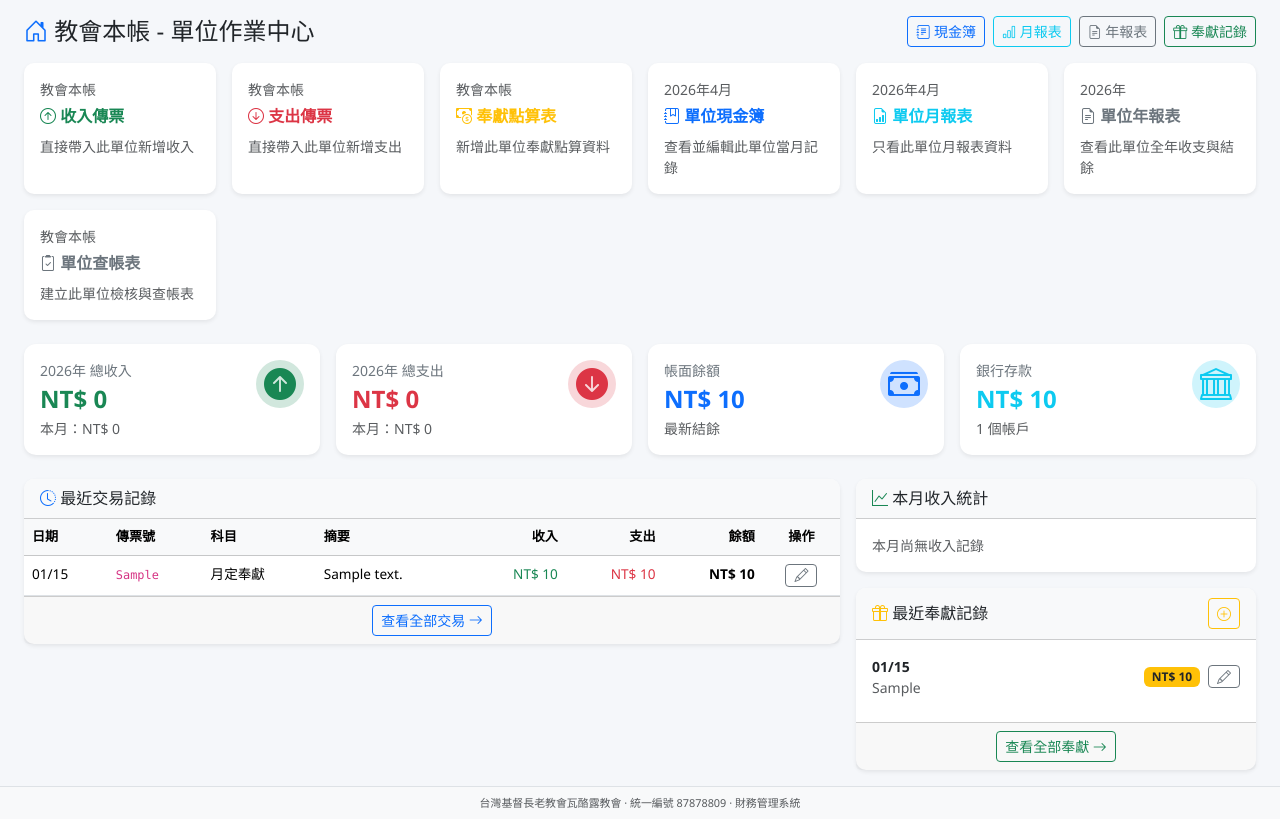
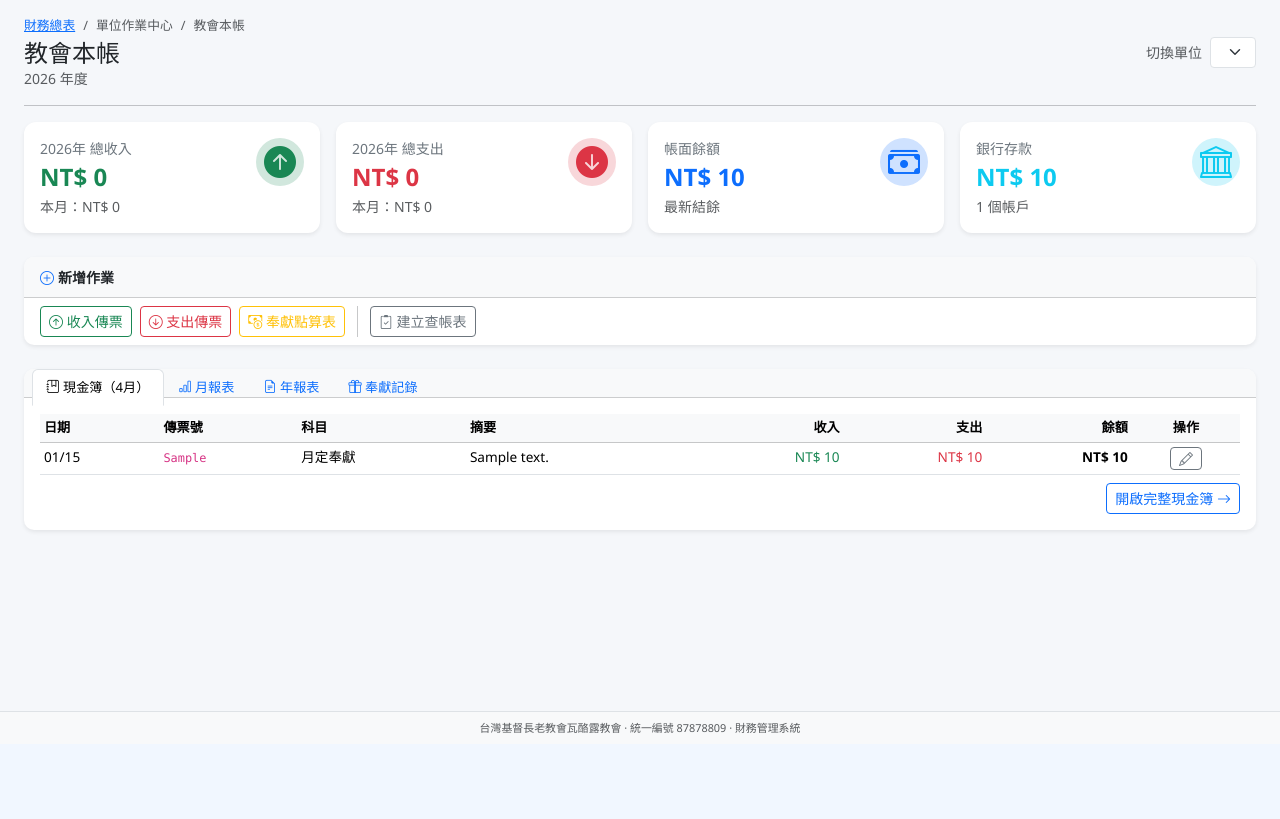
Before and after one commit to malevele/valjuluchurch, a Flask app: page /unit/1 in a window 1280 px wide. Shown: the part 56-875 px from the top of the page. After the commit the page ends 789 px from the top, so only its background shows below. Run offline with Flask 3, Linux system fonts and the light colour scheme; tables that the repository leaves empty hold one stand-in row (values such as "Sample post"); lists and menus that the app fills with data are empty.

Commit message:
refactor: update unit_dashboard layout with breadcrumb, unit switcher, and tab-based interface

```diff
--- a/templates/unit_dashboard.html
+++ b/templates/unit_dashboard.html
@@ -2,94 +2,36 @@
 {% block title %}{{ unit.name }} - 單位作業中心{% endblock %}
 {% block content %}
 
-<div class="d-flex justify-content-between align-items-center mb-3 no-print">
-  <h4 class="mb-0">
-    <i class="bi bi-house-door text-primary"></i>
-    {{ unit.name }} - 單位作業中心
-  </h4>
-  <div class="d-flex gap-2">
-    <a href="{{ url_for('cashbook', unit_id=unit.id, year=year, month=month) }}" class="btn btn-outline-primary btn-sm">
-      <i class="bi bi-journal-text"></i> 現金簿
-    </a>
-    <a href="{{ url_for('reports', unit_id=unit.id, year=year, month=month) }}" class="btn btn-outline-info btn-sm">
-      <i class="bi bi-bar-chart"></i> 月報表
-    </a>
-    <a href="{{ url_for('unit_annual_report', unit_id=unit.id, year=year) }}" class="btn btn-outline-secondary btn-sm">
-      <i class="bi bi-file-earmark-text"></i> 年報表
-    </a>
-    <a href="{{ url_for('offering_list', unit_id=unit.id, year=year) }}" class="btn btn-outline-success btn-sm">
-      <i class="bi bi-gift"></i> 奉獻記錄
-    </a>
+{# ── 頁首：標題 + 麵包屑 ── #}
+<div class="d-flex justify-content-between align-items-center mb-1 no-print">
+  <div>
+    <nav aria-label="breadcrumb">
+      <ol class="breadcrumb mb-1" style="font-size:.8rem;">
+        <li class="breadcrumb-item"><a href="{{ url_for('dashboard') }}">財務總表</a></li>
+        <li class="breadcrumb-item active">單位作業中心</li>
+        <li class="breadcrumb-item active">{{ unit.name }}</li>
+      </ol>
+    </nav>
+    <h4 class="mb-0">{{ unit.name }}</h4>
+    <div class="text-muted small">{{ year }} 年度</div>
+  </div>
+  {# 單位快速切換 #}
+  <div class="no-print">
+    <form method="get" id="unit-switch-form" class="d-flex align-items-center gap-2">
+      <label class="text-muted small mb-0">切換單位</label>
+      <select name="unit_id" class="form-select form-select-sm" style="width:auto;"
+              onchange="window.location='/unit/'+this.value">
+        {% for u in all_units %}
+        <option value="{{ u.id }}" {% if u.id == unit.id %}selected{% endif %}>{{ u.name }}</option>
+        {% endfor %}
+      </select>
+    </form>
   </div>
 </div>
 
-<div class="row g-3 mb-4 no-print">
-  <div class="col-sm-6 col-xl-2">
-    <a href="{{ url_for('voucher_income', unit_id=unit.id) }}" class="card border-0 shadow-sm quick-link text-decoration-none h-100">
-      <div class="card-body">
-        <div class="small text-muted mb-1">{{ unit.name }}</div>
-        <div class="fw-semibold text-success mb-2"><i class="bi bi-arrow-up-circle"></i> 收入傳票</div>
-        <div class="text-muted small">直接帶入此單位新增收入</div>
-      </div>
-    </a>
-  </div>
-  <div class="col-sm-6 col-xl-2">
-    <a href="{{ url_for('voucher_expense', unit_id=unit.id) }}" class="card border-0 shadow-sm quick-link text-decoration-none h-100">
-      <div class="card-body">
-        <div class="small text-muted mb-1">{{ unit.name }}</div>
-        <div class="fw-semibold text-danger mb-2"><i class="bi bi-arrow-down-circle"></i> 支出傳票</div>
-        <div class="text-muted small">直接帶入此單位新增支出</div>
-      </div>
-    </a>
-  </div>
-  <div class="col-sm-6 col-xl-2">
-    <a href="{{ url_for('offering_new', unit=unit.id) }}" class="card border-0 shadow-sm quick-link text-decoration-none h-100">
-      <div class="card-body">
-        <div class="small text-muted mb-1">{{ unit.name }}</div>
-        <div class="fw-semibold text-warning mb-2"><i class="bi bi-cash-coin"></i> 奉獻點算表</div>
-        <div class="text-muted small">新增此單位奉獻點算資料</div>
-      </div>
-    </a>
-  </div>
-  <div class="col-sm-6 col-xl-2">
-    <a href="{{ url_for('cashbook', unit_id=unit.id, year=year, month=month) }}" class="card border-0 shadow-sm quick-link text-decoration-none h-100">
-      <div class="card-body">
-        <div class="small text-muted mb-1">{{ year }}年{{ month }}月</div>
-        <div class="fw-semibold text-primary mb-2"><i class="bi bi-journal-bookmark"></i> 單位現金簿</div>
-        <div class="text-muted small">查看並編輯此單位當月記錄</div>
-      </div>
-    </a>
-  </div>
-  <div class="col-sm-6 col-xl-2">
-    <a href="{{ url_for('reports', unit_id=unit.id, year=year, month=month) }}" class="card border-0 shadow-sm quick-link text-decoration-none h-100">
-      <div class="card-body">
-        <div class="small text-muted mb-1">{{ year }}年{{ month }}月</div>
-        <div class="fw-semibold text-info mb-2"><i class="bi bi-file-earmark-bar-graph"></i> 單位月報表</div>
-        <div class="text-muted small">只看此單位月報表資料</div>
-      </div>
-    </a>
-  </div>
-  <div class="col-sm-6 col-xl-2">
-    <a href="{{ url_for('unit_annual_report', unit_id=unit.id, year=year) }}" class="card border-0 shadow-sm quick-link text-decoration-none h-100">
-      <div class="card-body">
-        <div class="small text-muted mb-1">{{ year }}年</div>
-        <div class="fw-semibold text-secondary mb-2"><i class="bi bi-file-earmark-text"></i> 單位年報表</div>
-        <div class="text-muted small">查看此單位全年收支與結餘</div>
-      </div>
-    </a>
-  </div>
-  <div class="col-sm-6 col-xl-2">
-    <a href="{{ url_for('accounting_check_new', unit_id=unit.id, year=year) }}" class="card border-0 shadow-sm quick-link text-decoration-none h-100">
-      <div class="card-body">
-        <div class="small text-muted mb-1">{{ unit.name }}</div>
-        <div class="fw-semibold text-secondary mb-2"><i class="bi bi-clipboard2-check"></i> 單位查帳表</div>
-        <div class="text-muted small">建立此單位檢核與查帳表</div>
-      </div>
-    </a>
-  </div>
-</div>
+<hr class="my-3 no-print">
 
-<!-- 統計卡片 -->
+{# ── 統計卡片（保留原樣，功能完整） ── #}
 <div class="row g-3 mb-4">
   <div class="col-sm-6 col-xl-3">
     <div class="card border-0 shadow-sm stat-card income">
@@ -157,38 +99,79 @@
   </div>
 </div>
 
-<div class="row g-3">
-  <!-- 最近交易 -->
-  <div class="col-lg-8">
-    <div class="card border-0 shadow-sm">
-      <div class="card-header bg-light">
-        <h6 class="mb-0">
-          <i class="bi bi-clock-history text-primary"></i>
-          最近交易記錄
-        </h6>
+{# ── 新增作業（原本的大卡片，改為緊湊按鈕列） ── #}
+<div class="card border-0 shadow-sm mb-4 no-print">
+  <div class="card-header bg-light py-2">
+    <span class="fw-semibold small"><i class="bi bi-plus-circle text-primary me-1"></i>新增作業</span>
   </div>
-      <div class="card-body p-0">
+  <div class="card-body py-2">
+    <div class="d-flex flex-wrap gap-2">
+      <a href="{{ url_for('voucher_income', unit_id=unit.id) }}"
+         class="btn btn-outline-success btn-sm">
+        <i class="bi bi-arrow-up-circle"></i> 收入傳票
+      </a>
+      <a href="{{ url_for('voucher_expense', unit_id=unit.id) }}"
+         class="btn btn-outline-danger btn-sm">
+        <i class="bi bi-arrow-down-circle"></i> 支出傳票
+      </a>
+      <a href="{{ url_for('offering_new', unit=unit.id) }}"
+         class="btn btn-outline-warning btn-sm">
+        <i class="bi bi-cash-coin"></i> 奉獻點算表
+      </a>
+      <div class="vr mx-1"></div>
+      <a href="{{ url_for('accounting_check_new', unit_id=unit.id, year=year) }}"
+         class="btn btn-outline-secondary btn-sm">
+        <i class="bi bi-clipboard2-check"></i> 建立查帳表
+      </a>
+    </div>
+  </div>
+</div>
+
+{# ── 查看記錄：Tab 分頁 ── #}
+<div class="card border-0 shadow-sm mb-4 no-print">
+  <div class="card-header bg-light p-0">
+    <ul class="nav nav-tabs card-header-tabs px-3" id="recordTabs" role="tablist">
+      <li class="nav-item">
+        <button class="nav-link active small" data-bs-toggle="tab" data-bs-target="#tab-cashbook" type="button">
+          <i class="bi bi-journal-bookmark"></i> 現金簿（{{ month }}月）
+        </button>
+      </li>
+      <li class="nav-item">
+        <button class="nav-link small" data-bs-toggle="tab" data-bs-target="#tab-monthly" type="button">
+          <i class="bi bi-bar-chart"></i> 月報表
+        </button>
+      </li>
+      <li class="nav-item">
+        <button class="nav-link small" data-bs-toggle="tab" data-bs-target="#tab-annual" type="button">
+          <i class="bi bi-file-earmark-text"></i> 年報表
+        </button>
+      </li>
+      <li class="nav-item">
+        <button class="nav-link small" data-bs-toggle="tab" data-bs-target="#tab-offering" type="button">
+          <i class="bi bi-gift"></i> 奉獻記錄
+        </button>
+      </li>
+    </ul>
+  </div>
+
+  <div class="tab-content p-3">
+
+    {# 現金簿 Tab #}
+    <div class="tab-pane fade show active" id="tab-cashbook">
       <div class="table-responsive">
-          <table class="table table-hover mb-0">
+        <table class="table table-hover table-sm mb-0">
           <thead class="table-light">
             <tr>
-                <th>日期</th>
-                <th>傳票號</th>
-                <th>科目</th>
-                <th>摘要</th>
-                <th class="text-end">收入</th>
-                <th class="text-end">支出</th>
-                <th class="text-end">餘額</th>
-                <th class="text-center no-print">操作</th>
+              <th>日期</th><th>傳票號</th><th>科目</th><th>摘要</th>
+              <th class="text-end">收入</th><th class="text-end">支出</th>
+              <th class="text-end">餘額</th><th class="text-center">操作</th>
             </tr>
           </thead>
           <tbody>
             {% for tx in recent_txs %}
             <tr>
               <td>{{ tx.date.strftime('%m/%d') }}</td>
-                <td>
-                  <code class="small">{{ tx.voucher_no or '-' }}</code>
-                </td>
+              <td><code class="small">{{ tx.voucher_no or '-' }}</code></td>
               <td>{{ tx.account.name if tx.account else '-' }}</td>
               <td>{{ tx.description or '-' }}</td>
               <td class="text-end text-success">
@@ -198,128 +181,148 @@
                 {% if tx.amount_out > 0 %}NT$ {{ '{:,.0f}'.format(tx.amount_out) }}{% endif %}
               </td>
               <td class="text-end fw-bold">NT$ {{ '{:,.0f}'.format(tx.balance) }}</td>
-                <td class="text-center no-print">
-                  <a href="{{ url_for('cashbook_edit', tx_id=tx.id) }}" class="btn btn-outline-secondary btn-sm py-0 px-2">
+              <td class="text-center">
+                <a href="{{ url_for('cashbook_edit', tx_id=tx.id) }}"
+                   class="btn btn-outline-secondary btn-sm py-0 px-2">
                   <i class="bi bi-pencil"></i>
                 </a>
               </td>
             </tr>
+            {% else %}
+            <tr><td colspan="8" class="text-center text-muted py-4">
+              <i class="bi bi-inbox fs-4 d-block mb-1"></i>尚無交易記錄
+            </td></tr>
             {% endfor %}
           </tbody>
         </table>
       </div>
-        {% if not recent_txs %}
-        <div class="text-center py-4 text-muted">
-          <i class="bi bi-inbox fs-1"></i>
-          <p class="mt-2">尚無交易記錄</p>
+      <div class="text-end mt-2">
+        <a href="{{ url_for('cashbook', unit_id=unit.id, year=year, month=month) }}"
+           class="btn btn-outline-primary btn-sm">
+          開啟完整現金簿 <i class="bi bi-arrow-right"></i>
+        </a>
+      </div>
+    </div>
+
+    {# 月報表 Tab #}
+    <div class="tab-pane fade" id="tab-monthly">
+      <div class="d-flex align-items-center gap-3 mb-3">
+        <span class="text-muted small">{{ year }}年{{ month }}月 月報表</span>
+        <a href="{{ url_for('reports', unit_id=unit.id, year=year, month=month) }}"
+           class="btn btn-outline-info btn-sm">
+          開啟月報表 <i class="bi bi-arrow-right"></i>
+        </a>
+      </div>
+      <div class="row g-2">
+        <div class="col-4">
+          <div class="border rounded p-3 text-center">
+            <div class="text-muted small">本月收入</div>
+            <div class="fs-5 fw-semibold text-success">NT$ {{ '{:,.0f}'.format(monthly_income) }}</div>
+          </div>
+        </div>
+        <div class="col-4">
+          <div class="border rounded p-3 text-center">
+            <div class="text-muted small">本月支出</div>
+            <div class="fs-5 fw-semibold text-danger">NT$ {{ '{:,.0f}'.format(monthly_expense) }}</div>
+          </div>
+        </div>
+        <div class="col-4">
+          <div class="border rounded p-3 text-center">
+            <div class="text-muted small">本月結餘</div>
+            <div class="fs-5 fw-semibold text-primary">NT$ {{ '{:,.0f}'.format(monthly_income - monthly_expense) }}</div>
+          </div>
+        </div>
+      </div>
+      {% if top_income %}
+      <div class="mt-3">
+        <div class="small text-muted mb-2">本月收入科目</div>
+        {% for item in top_income %}
+        <div class="d-flex justify-content-between align-items-center mb-1 small">
+          <span>{{ item[0] }}</span>
+          <span class="badge bg-success">NT$ {{ '{:,.0f}'.format(item[1]) }}</span>
+        </div>
+        {% endfor %}
       </div>
       {% endif %}
     </div>
-      <div class="card-footer text-center no-print">
-        <a href="{{ url_for('cashbook', unit_id=unit.id) }}" class="btn btn-outline-primary btn-sm">
-          查看全部交易 <i class="bi bi-arrow-right"></i>
+
+    {# 年報表 Tab #}
+    <div class="tab-pane fade" id="tab-annual">
+      <div class="d-flex align-items-center gap-3 mb-3">
+        <span class="text-muted small">{{ year }} 年度報表</span>
+        <a href="{{ url_for('unit_annual_report', unit_id=unit.id, year=year) }}"
+           class="btn btn-outline-secondary btn-sm">
+          開啟年報表 <i class="bi bi-arrow-right"></i>
         </a>
       </div>
+      <div class="row g-2">
+        <div class="col-4">
+          <div class="border rounded p-3 text-center">
+            <div class="text-muted small">年度收入</div>
+            <div class="fs-5 fw-semibold text-success">NT$ {{ '{:,.0f}'.format(yearly_income) }}</div>
           </div>
         </div>
-
-  <!-- 側邊欄 -->
-  <div class="col-lg-4">
-    <!-- 收入科目統計 -->
-    <div class="card border-0 shadow-sm mb-3">
-      <div class="card-header bg-light">
-        <h6 class="mb-0">
-          <i class="bi bi-graph-up text-success"></i>
-          本月收入統計
-        </h6>
-      </div>
-      <div class="card-body">
-        {% for item in top_income %}
-        <div class="d-flex justify-content-between align-items-center mb-2">
-          <span class="small">{{ item[0] }}</span>
-          <span class="badge bg-success">NT$ {{ '{:,.0f}'.format(item[1]) }}</span>
-        </div>
-        {% endfor %}
-        {% if not top_income %}
-        <p class="text-muted small mb-0">本月尚無收入記錄</p>
-        {% endif %}
+        <div class="col-4">
+          <div class="border rounded p-3 text-center">
+            <div class="text-muted small">年度支出</div>
+            <div class="fs-5 fw-semibold text-danger">NT$ {{ '{:,.0f}'.format(yearly_expense) }}</div>
           </div>
         </div>
-
-    <!-- 最近奉獻 -->
-    <div class="card border-0 shadow-sm">
-      <div class="card-header bg-light">
-        <div class="d-flex justify-content-between align-items-center">
-          <h6 class="mb-0">
-            <i class="bi bi-gift text-warning"></i>
-            最近奉獻記錄
-          </h6>
-          <a href="{{ url_for('offering_new', unit=unit.id) }}" class="btn btn-outline-warning btn-sm no-print">
-            <i class="bi bi-plus-circle"></i>
-          </a>
-        </div>
-      </div>
-      <div class="card-body">
-        {% for offering in recent_offerings %}
-        <div class="d-flex justify-content-between align-items-center mb-2">
-          <div>
-            <div class="small fw-bold">{{ offering.date.strftime('%m/%d') }}</div>
-            <div class="text-muted small">{{ offering.meeting_type or '主日' }}</div>
-          </div>
-          <div class="d-flex align-items-center gap-2">
-            <span class="badge bg-warning text-dark">NT$ {{ '{:,.0f}'.format(offering.total_cash) }}</span>
-            <a href="{{ url_for('offering_edit', oc_id=offering.id) }}" class="btn btn-outline-secondary btn-sm py-0 px-2 no-print">
-              <i class="bi bi-pencil"></i>
-            </a>
-          </div>
-        </div>
-        {% endfor %}
-        {% if not recent_offerings %}
-        <p class="text-muted small mb-0">尚無奉獻記錄</p>
-        {% endif %}
-      </div>
-      <div class="card-footer text-center no-print">
-        <a href="{{ url_for('offering_list', unit_id=unit.id) }}" class="btn btn-outline-success btn-sm">
-          查看全部奉獻 <i class="bi bi-arrow-right"></i>
-        </a>
+        <div class="col-4">
+          <div class="border rounded p-3 text-center">
+            <div class="text-muted small">年度結餘</div>
+            <div class="fs-5 fw-semibold text-primary">NT$ {{ '{:,.0f}'.format(yearly_income - yearly_expense) }}</div>
           </div>
         </div>
       </div>
     </div>
 
+    {# 奉獻記錄 Tab #}
+    <div class="tab-pane fade" id="tab-offering">
+      <div class="d-flex align-items-center gap-3 mb-3">
+        <span class="text-muted small">最近奉獻記錄</span>
+        <a href="{{ url_for('offering_new', unit=unit.id) }}"
+           class="btn btn-outline-warning btn-sm">
+          <i class="bi bi-plus-circle"></i> 新增
+        </a>
+        <a href="{{ url_for('offering_list', unit_id=unit.id, year=year) }}"
+           class="btn btn-outline-success btn-sm">
+          查看全部 <i class="bi bi-arrow-right"></i>
+        </a>
+      </div>
+      {% for offering in recent_offerings %}
+      <div class="d-flex justify-content-between align-items-center border-bottom py-2 small">
+        <div>
+          <span class="fw-semibold">{{ offering.date.strftime('%m/%d') }}</span>
+          <span class="text-muted ms-2">{{ offering.meeting_type or '主日' }}</span>
+        </div>
+        <div class="d-flex align-items-center gap-2">
+          <span class="badge bg-warning text-dark">NT$ {{ '{:,.0f}'.format(offering.total_cash) }}</span>
+          <a href="{{ url_for('offering_edit', oc_id=offering.id) }}"
+             class="btn btn-outline-secondary btn-sm py-0 px-2">
+            <i class="bi bi-pencil"></i>
+          </a>
+        </div>
+      </div>
+      {% else %}
+      <p class="text-muted small">尚無奉獻記錄</p>
+      {% endfor %}
+    </div>
+
+  </div>{# /tab-content #}
+</div>
+
 <style>
-.stat-card {
-  transition: transform 0.2s ease;
-}
-.quick-link {
-  transition: transform 0.2s ease, box-shadow 0.2s ease;
-  color: inherit;
-}
-.quick-link:hover {
-  transform: translateY(-2px);
-  box-shadow: 0 .5rem 1rem rgba(0,0,0,.12) !important;
-}
-.stat-card:hover {
-  transform: translateY(-2px);
-}
+.stat-card { transition: transform 0.2s ease; }
+.stat-card:hover { transform: translateY(-2px); }
 .stat-icon {
   border-radius: 50%;
-  width: 48px;
-  height: 48px;
-  display: flex;
-  align-items: center;
-  justify-content: center;
+  width: 48px; height: 48px;
+  display: flex; align-items: center; justify-content: center;
 }
-.stat-label {
-  font-size: 0.875rem;
-  color: #6c757d;
-  margin-bottom: 0.25rem;
-}
-.stat-value {
-  font-size: 1.5rem;
-  font-weight: 600;
-  line-height: 1.2;
-}
+.stat-label { font-size: 0.875rem; color: #6c757d; margin-bottom: 0.25rem; }
+.stat-value { font-size: 1.5rem; font-weight: 600; line-height: 1.2; }
+.nav-tabs .nav-link { font-size: .82rem; padding: .5rem .85rem; }
 </style>
 
 {% endblock %}
```
Lines whose indentation alone changed are shown as unchanged.
